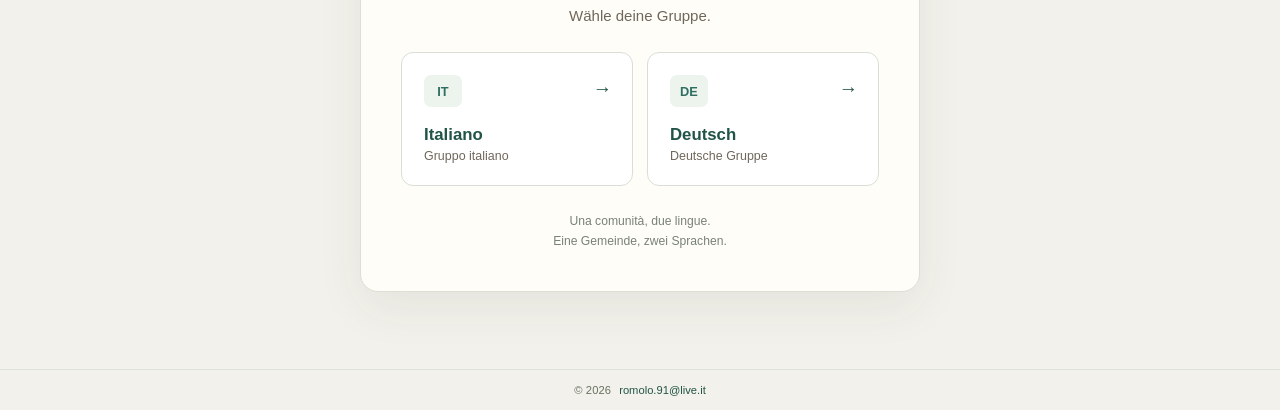
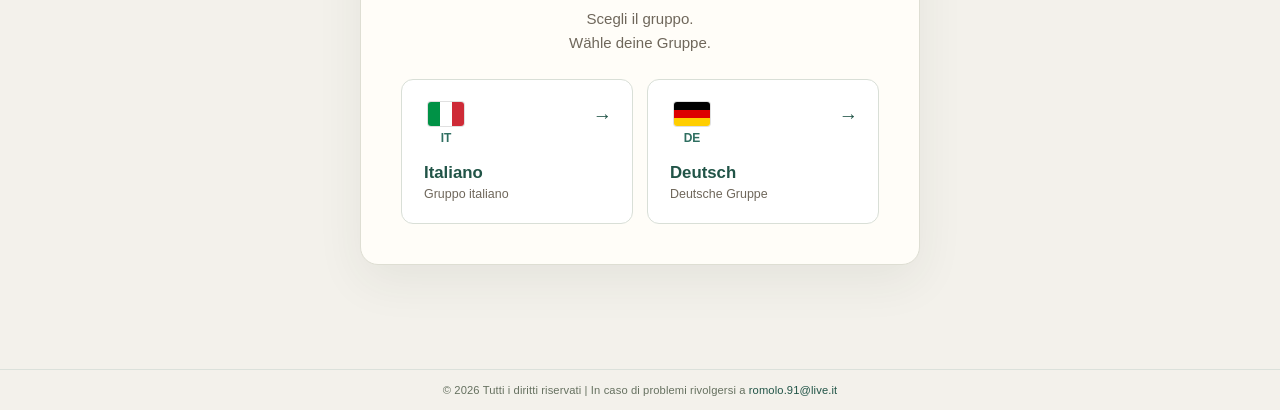
Before and after one commit to RomoloEdmondo/App-Foglio-Preghiera, a website: page index.html in a window 1280 px wide. Shown: the part 390-800 px from the top of the page. Drawn offline with Linux system fonts and the light colour scheme.

Commit message:
Fix text

```diff
--- a/index.html
+++ b/index.html
@@ -9,7 +9,7 @@
     <link rel="icon" href="assets/favicon.ico" />
     <link rel="apple-touch-icon" href="assets/logo_app.png" />
     <link rel="manifest" href="site.webmanifest" />
-    <link rel="stylesheet" href="styles.css?v=toolbar-3" />
+    <link rel="stylesheet" href="styles.css?v=group-flags-1" />
   </head>
   <body class="welcome-page">
     <main class="login-landing">
@@ -17,14 +17,15 @@
         <img src="assets/logo-italiano.jpeg" alt="Chiesa Evangelica Ruchheim" />
         <p class="eyebrow">Chiesa Evangelica · Ruchheim</p>
         <h1 id="welcomeTitle">Foglio di preghiera<br /><span lang="de">Gebetsplan</span></h1>
-        <p class="language-intro">Scegli il tuo gruppo.<br /><span lang="de">Wähle deine Gruppe.</span></p>
+        <p class="language-intro">Scegli il gruppo.<br /><span lang="de">Wähle deine Gruppe.</span></p>
         <nav class="language-options" aria-label="Italiano / Deutsch">
-          <a href="it/" lang="it" class="language-option"><span class="language-code">IT</span><span><strong>Italiano</strong><small>Gruppo italiano</small></span><span aria-hidden="true">→</span></a>
-          <a href="de/" lang="de" class="language-option"><span class="language-code">DE</span><span><strong>Deutsch</strong><small>Deutsche Gruppe</small></span><span aria-hidden="true">→</span></a>
+          <a href="it/" lang="it" class="language-option"><span class="language-code"><span class="language-flag language-flag-it" aria-hidden="true"></span>IT</span><span><strong>Italiano</strong><small>Gruppo italiano</small></span><span aria-hidden="true">→</span></a>
+          <a href="de/" lang="de" class="language-option"><span class="language-code"><span class="language-flag language-flag-de" aria-hidden="true"></span>DE</span><span><strong>Deutsch</strong><small>Deutsche Gruppe</small></span><span aria-hidden="true">→</span></a>
         </nav>
-        <p class="welcome-note">Una comunità, due lingue.<br /><span lang="de">Eine Gemeinde, zwei Sprachen.</span></p>
       </section>
     </main>
-    <footer class="app-footer"><span>© 2026</span><a href="mailto:romolo.91@live.it">romolo.91@live.it</a></footer>
-  </body>
+      <footer class="app-footer">
+          <span>© 2026 Tutti i diritti riservati | In caso di problemi rivolgersi a <a href="mailto:romolo.91@live.it">romolo.91@live.it</a></span>
+        </footer>
+    </body>
 </html>
--- a/styles.css
+++ b/styles.css
@@ -28,6 +28,10 @@ a:focus-visible { outline: 3px solid var(--accent); outline-offset: 4px; }
 .language-option small { color: var(--muted); }
 .language-code { display: grid; place-items: center; flex: 0 0 44px; height: 44px; border-radius: 50%; background: var(--accent); color: white; font-weight: 700; }
 .language-link { justify-self: end; font-size: 0.9rem; }
+.language-option .language-code { flex: 0 0 auto; width: 44px; height: auto; gap: 5px; border-radius: 0; background: transparent; color: var(--accent); font-size: 0.75rem; }
+.language-flag { display: block; width: 36px; height: 24px; border-radius: 3px; box-shadow: 0 0 0 1px rgba(0, 0, 0, 0.12); }
+.language-flag-it { background: linear-gradient(to right, #009246 0 33.333%, #fff 33.333% 66.667%, #ce2b37 66.667% 100%); }
+.language-flag-de { background: linear-gradient(to bottom, #000 0 33.333%, #d00 33.333% 66.667%, #ffce00 66.667% 100%); }
 .access-actions { display: flex; flex-wrap: wrap; align-items: center; gap: 12px; }
 
 * {
```
Also changed, not shown: de/index.html (+2 -2 lines), assets/Logo-deutsch.jpeg (added).
